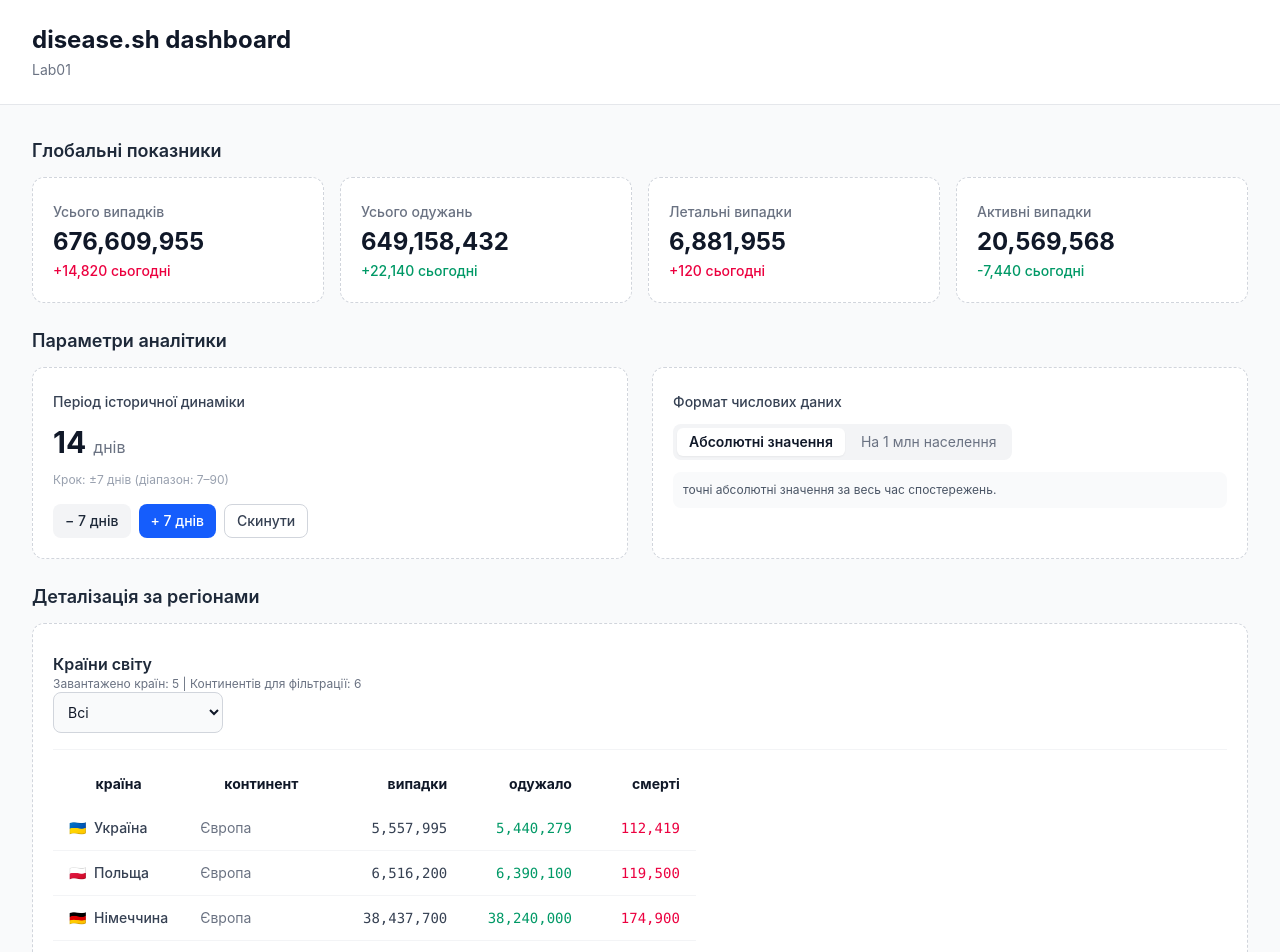
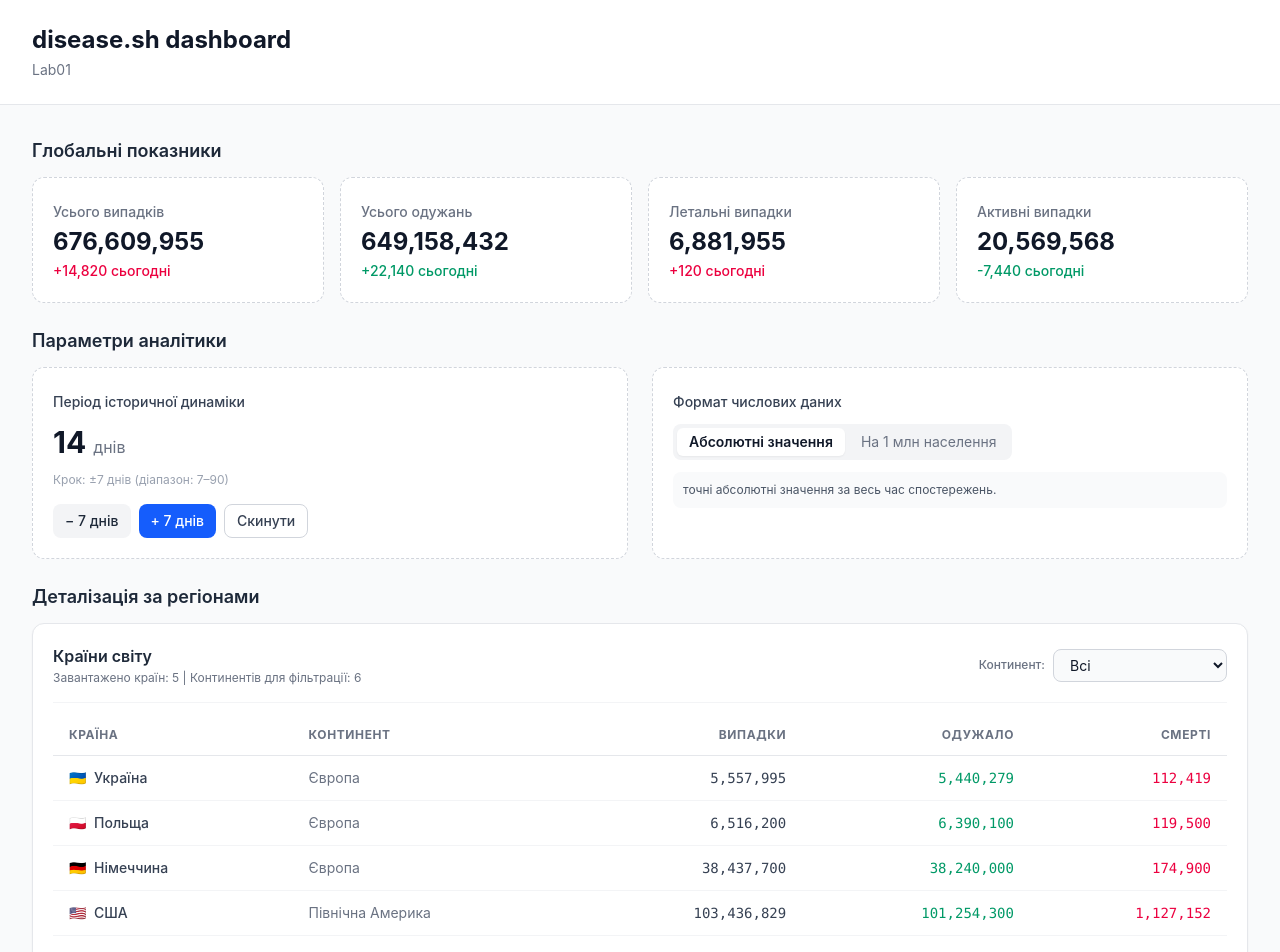
Before and after one commit to sviatoslav-hurynchuk/cbse-demo, a React (Vite) app: page / in a window 1280 px wide. Shown: the top 952 px of the page. Built offline with nearby package versions, Linux system fonts and the light colour scheme.

Commit message:
refactor(widgets): decompose FilteredList into presentational and container components

```diff
--- a/src/components/common/Card.tsx
+++ /dev/null
@@ -1,16 +0,0 @@
-import type { ReactNode } from 'react';
-
-export interface CardProps {
-  title?: string;
-  children: ReactNode;
-  className?: string;
-}
-
-export const Card = ({ title, children, className = '' }: CardProps) => {
-  return (
-    <div className={`bg-white rounded-xl border border-gray-200 shadow-xs p-6 ${className}`}>
-      {title && <h3 className="text-lg font-semibold text-gray-800 mb-4">{title}</h3>}
-      {children}
-    </div>
-  );
-};
--- /dev/null
+++ b/src/components/widgets/FilteredList/CountryTable.tsx
@@ -0,0 +1,47 @@
+import type { CountryTableProps } from './types';
+
+export const CountryTable = ({ countries }: CountryTableProps) => {
+  return (
+    <div className="mt-4 border-t border-gray-100 pt-3 overflow-x-auto">
+      <table className="w-full text-left border-collapse">
+        <thead>
+          <tr className="border-b border-gray-200 text-xs font-semibold text-gray-500 uppercase tracking-wider">
+            <th className="py-3 px-4">Країна</th>
+            <th className="py-3 px-4">Континент</th>
+            <th className="py-3 px-4 text-right">Випадки</th>
+            <th className="py-3 px-4 text-right">Одужало</th>
+            <th className="py-3 px-4 text-right">Смерті</th>
+          </tr>
+        </thead>
+        <tbody className="divide-y divide-gray-100 text-sm text-gray-700">
+          {countries.length > 0 ? (
+            countries.map((country) => (
+              <tr key={country.id} className="hover:bg-gray-50 transition-colors">
+                <td className="py-3 px-4 font-medium flex items-center gap-2">
+                  <span>{country.flag}</span>
+                  <span>{country.country}</span>
+                </td>
+                <td className="py-3 px-4 text-gray-500">{country.continent}</td>
+                <td className="py-3 px-4 text-right font-mono font-medium">
+                  {country.cases.toLocaleString()}
+                </td>
+                <td className="py-3 px-4 text-right font-mono text-emerald-600">
+                  {country.recovered.toLocaleString()}
+                </td>
+                <td className="py-3 px-4 text-right font-mono text-rose-600">
+                  {country.deaths.toLocaleString()}
+                </td>
+              </tr>
+            ))
+          ) : (
+            <tr>
+              <td colSpan={5} className="py-6 text-center text-gray-400">
+                Країн у цьому регіоні не знайдено
+              </td>
+            </tr>
+          )}
+        </tbody>
+      </table>
+    </div>
+  );
+};
--- /dev/null
+++ b/src/components/widgets/FilteredList/FilterToolbar.tsx
@@ -0,0 +1,38 @@
+import type { FilterToolbarProps } from './types';
+
+export const FilterToolbar = ({
+  title,
+  totalLoaded,
+  continents,
+  selectedContinent,
+  onContinentChange,
+}: FilterToolbarProps) => {
+  return (
+    <div className="flex flex-col sm:flex-row justify-between items-start sm:items-center gap-4">
+      <div>
+        <h4 className="text-base font-semibold text-gray-800">{title}</h4>
+        <p className="text-xs text-gray-500 mt-0.5">
+          Завантажено країн: {totalLoaded} | Континентів для фільтрації: {continents.length}
+        </p>
+      </div>
+
+      <div className="flex items-center gap-2">
+        <label htmlFor="continent-select" className="text-xs font-medium text-gray-500">
+          Континент:
+        </label>
+        <select
+          id="continent-select"
+          value={selectedContinent}
+          onChange={(e) => onContinentChange(e.target.value)}
+          className="bg-gray-50 border border-gray-300 text-gray-900 text-sm rounded-lg px-3 py-1.5 outline-none focus:ring-2 focus:ring-blue-500 cursor-pointer"
+        >
+          {continents.map((continent) => (
+            <option key={continent} value={continent}>
+              {continent}
+            </option>
+          ))}
+        </select>
+      </div>
+    </div>
+  );
+};
--- a/src/components/widgets/FilteredList/FilteredList.tsx
+++ b/src/components/widgets/FilteredList/FilteredList.tsx
@@ -1,73 +1,30 @@
+import { useState } from 'react';
 import type { FilteredListProps } from './types';
-import {useState} from "react";
+import { FilterToolbar } from './FilterToolbar';
+import { CountryTable } from './CountryTable';
 
 export const FilteredList = ({
   title = 'Статистика по країнах (disease.sh)',
   countries,
   continents,
 }: FilteredListProps) => {
-    const [selectedContinent, setSelectedContinent] = useState('Всі');
-    const filteredCountries = selectedContinent === 'Всі'
-        ? countries
-        : countries.filter(c => c.continent === selectedContinent);
+  const [selectedContinent, setSelectedContinent] = useState('Всі');
+
+  const filteredCountries = selectedContinent === 'Всі'
+    ? countries
+    : countries.filter((country) => country.continent === selectedContinent);
+
   return (
-    <div className="p-5 rounded-xl border border-dashed border-gray-300 bg-white">
-      <div className="flex flex-col sm:flex-row justify-between items-start sm:items-center gap-4 mt-2">
-        <div>
-          <h4 className="text-base font-semibold text-gray-800">{title}</h4>
-          <p className="text-xs text-gray-500">
-            Завантажено країн: {countries.length} | Континентів для фільтрації: {continents.length}
-          </p>
-            <select value={selectedContinent} onChange={(e) => setSelectedContinent(e.target.value)}
-                    className="bg-gray-50 border border-gray-300 text-gray-900 text-sm rounded-lg p-2.5 outline-none focus:ring-2 focus:ring-blue-500">
-                {continents.map(continent => (
-                    <option key={continent} value={continent}>{continent}</option>
-                ))}
-            </select>
-        </div>
-      </div>
+    <div className="p-5 rounded-xl border border-gray-200 shadow-xs bg-white">
+      <FilterToolbar
+        title={title}
+        totalLoaded={countries.length}
+        continents={continents}
+        selectedContinent={selectedContinent}
+        onContinentChange={setSelectedContinent}
+      />
 
-      <div className="mt-4 border-t border-gray-100 pt-3 text-sm">
-          <table>
-              <thead>
-              <tr>
-                  <th className="py-3 px-4">країна</th>
-                  <th className="py-3 px-4">континент</th>
-                  <th className="py-3 px-4 text-right">випадки</th>
-                  <th className="py-3 px-4 text-right">одужало</th>
-                  <th className="py-3 px-4 text-right">смерті</th>
-              </tr>
-              </thead>
-              <tbody className="divide-y divide-gray-100 text-sm text-gray-700">
-              {filteredCountries.length > 0 ? (
-                  filteredCountries.map((country) => (
-                      <tr key={country.id} className="hover:bg-gray-50 transition-colors">
-                          <td className="py-3 px-4 font-medium flex items-center gap-2">
-                              <span>{country.flag}</span>
-                              <span>{country.country}</span>
-                          </td>
-                          <td className="py-3 px-4 text-gray-500">{country.continent}</td>
-                          <td className="py-3 px-4 text-right font-mono font-medium">
-                              {country.cases.toLocaleString()}
-                          </td>
-                          <td className="py-3 px-4 text-right font-mono text-emerald-600">
-                              {country.recovered.toLocaleString()}
-                          </td>
-                          <td className="py-3 px-4 text-right font-mono text-rose-600">
-                              {country.deaths.toLocaleString()}
-                          </td>
-                      </tr>
-                  ))
-              ) : (
-                  <tr>
-                      <td colSpan={5} className="py-6 text-center text-gray-400">
-                          Країн у цьому регіоні не знайдено
-                      </td>
-                  </tr>
-              )}
-              </tbody>
-          </table>
-      </div>
+      <CountryTable countries={filteredCountries} />
     </div>
   );
 };
```
Also changed, not shown: src/components/widgets/FilteredList/types.ts (+12 -0 lines).
